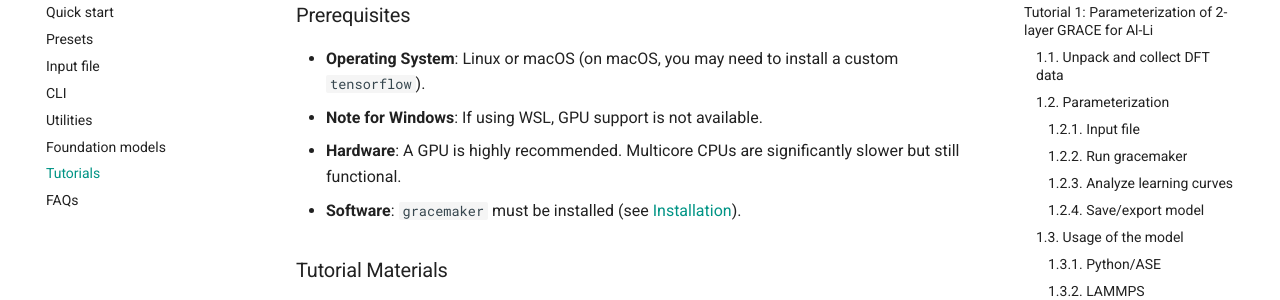
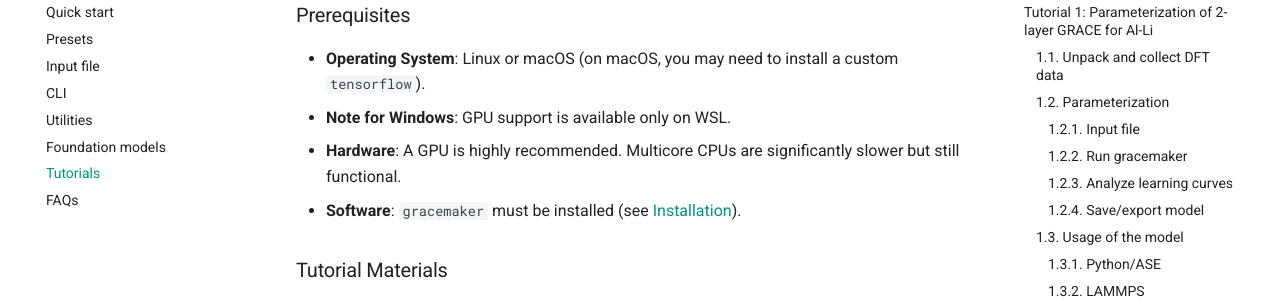
Before and after one commit to ICAMS/grace-tensorpotential, an MkDocs documentation site: the page built from docs/gracemaker/tutorials.md, in a window 1280 px wide and 900 px high. Shown: the part 180-480 px from the top of the window. Built offline with MkDocs 1.6.1 and Material for MkDocs 9.7.7, drawn with Linux system fonts in a browser that asks for light colours.

Commit message:
Update tutorials.md

```diff
--- a/docs/gracemaker/tutorials.md
+++ b/docs/gracemaker/tutorials.md
@@ -3,7 +3,7 @@
 ### Prerequisites
 
 - **Operating System**: Linux or macOS (on macOS, you may need to install a custom `tensorflow`).
-  - **Note for Windows**: If using WSL, GPU support is not available.
+  - **Note for Windows**: GPU support is available only on WSL.
 - **Hardware**: A GPU is highly recommended. Multicore CPUs are significantly slower but still functional.
 - **Software**: `gracemaker` must be installed (see [Installation](../install)).
 
```
